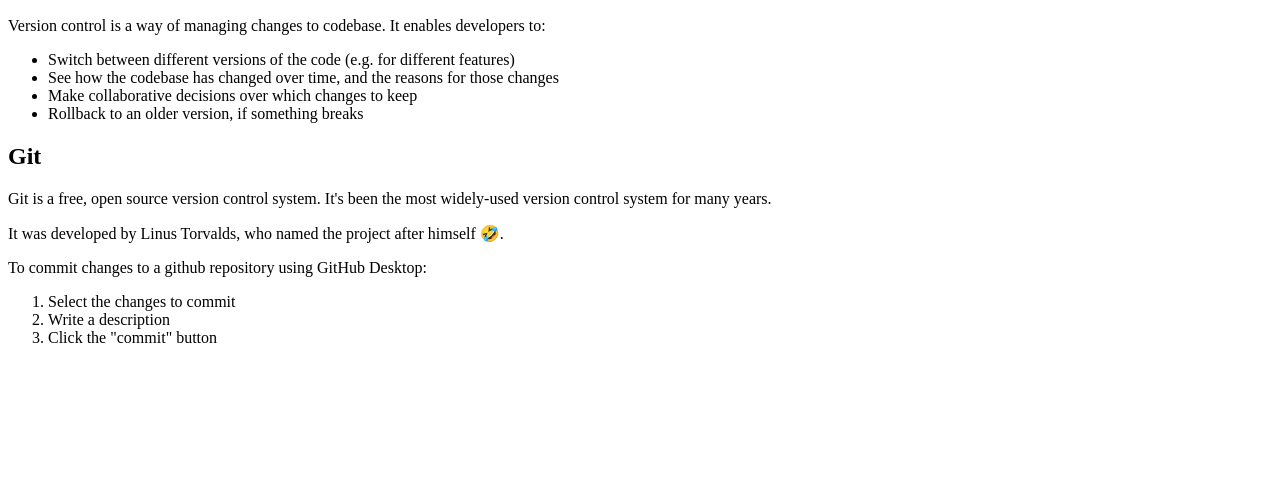
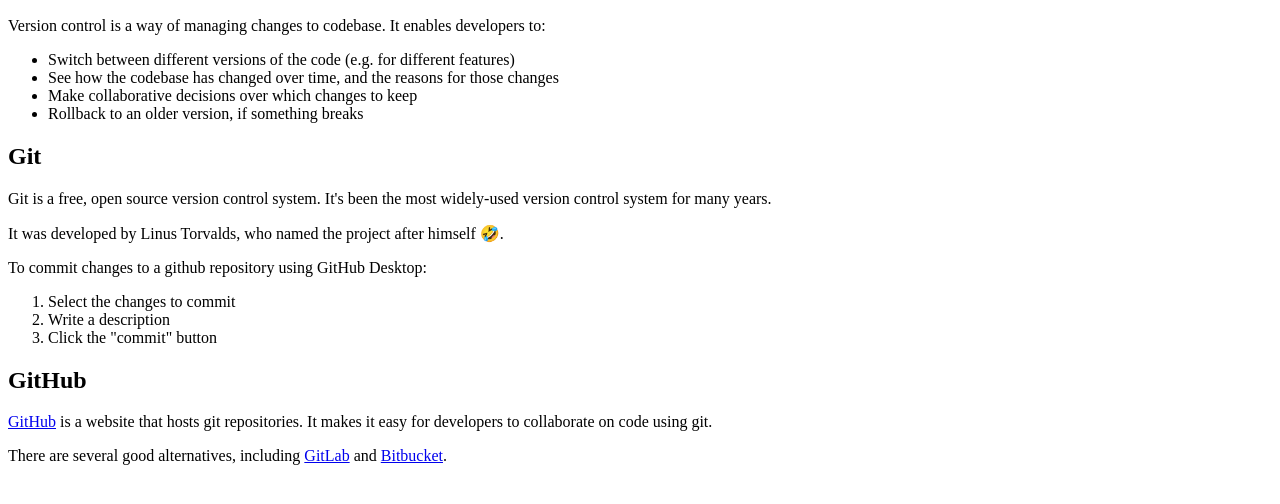
Before and after one commit to toniyol/git-notes, a plain HTML site: page index.html in a window 1280 px wide. Shown: the part 110-614 px from the top of the page. Drawn offline with Linux system fonts and the light colour scheme.

Commit message:
add Github section
Section contains 3 hyperlinks to gitlab, github and bitbucket

```diff
--- a/index.html
+++ b/index.html
@@ -30,6 +30,11 @@
                 <li>Click the "commit" button</li>
             </ol>
         </section>
+        <section>
+            <h2>GitHub</h2>
+            <p><a href="https://github.com/" target="_blank">GitHub</a> is a website that hosts git repositories. It makes it easy for developers to collaborate on code using git.</p>
+            <p>There are several good alternatives, including <a href="https://about.gitlab.com/" target="_blank">GitLab</a> and <a href="https://bitbucket.org/product/" target="_blank">Bitbucket</a>.</p>
+        </section>
 
     </body>
 
```
